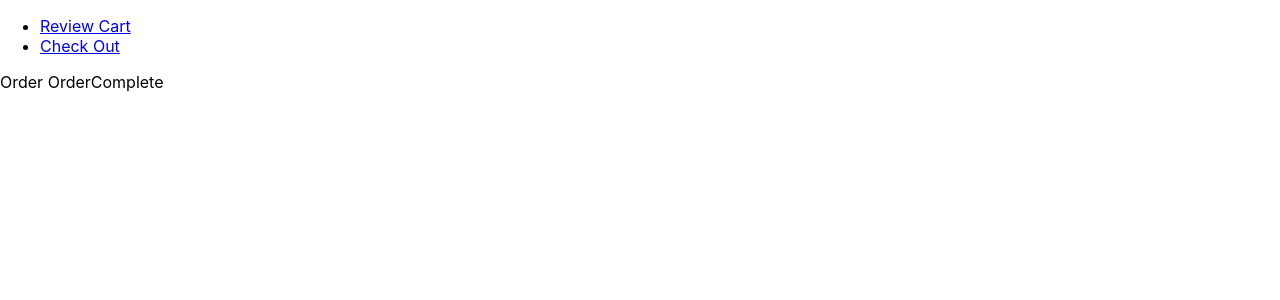
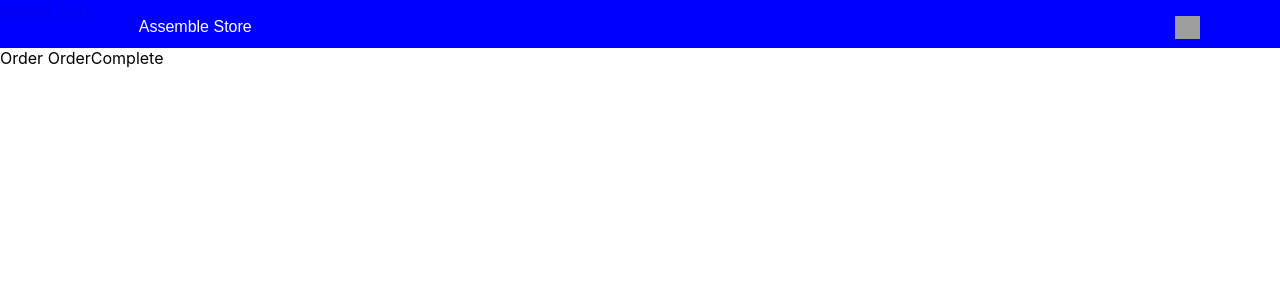
Before and after one commit to aramsay1026/checkout-app-public, a React (Create React App) app: page /order-complete in a window 1280 px wide. Shown: the top 300 px of the page. Built offline with nearby package versions, Linux system fonts and the light colour scheme; grey boxes are pictures that could not be loaded.

Commit message:
Creating Nav

```diff
--- a/src/App.js
+++ b/src/App.js
@@ -1,4 +1,5 @@
 import React from "react";
+import styled from 'styled-components';
 import CheckOut from './routes/CheckOut.js';
 import OrderComplete from './routes/OrderComplete.js';
 import ReviewCart from './routes/ReviewCart.js';
@@ -10,20 +11,42 @@ import {
   Link
 } from "react-router-dom";
 
+const NavBar = styled.nav`
+  display: block;
+  width: 100%;
+  height: 3em;
+  background: blue;
+`;
+
+const NavTitle = styled.span`
+  color: white;
+  font-family: Arial, Helvetic, sans-serif;
+  font-size: 1em;
+  position: relative;
+  top: 1em;
+  left: 3em;
+`;
+
+const CheckOutIcon = styled.i`
+  display: inline-block;
+  background-image: url("cart.svg");
+  width: 25px;
+  height: 23px;
+  position: absolute;
+  top: 1em;
+  right: 5em;
+`;
+
 export default function App() {
   return (
     <Router>
       <div>
-        <nav>
-          <ul>
-            <li>
-              <Link to="/">Review Cart </Link>
-            </li>
-            <li>
-              <Link to="/check-out">Check Out</Link>
-            </li>
-          </ul>
-        </nav>
+        <NavBar>
+          <Link to="/">Review Cart
+          <NavTitle>Assemble Store</NavTitle>
+          </Link>
+          <Link to="/check-out"> <CheckOutIcon></CheckOutIcon></Link>
+        </NavBar>
 
         {/* A <Switch> looks through its children <Route>s and
             renders the first one that matches the current URL. */}
--- a/src/routes/CheckOut.js
+++ b/src/routes/CheckOut.js
@@ -1,4 +1,5 @@
 import React from "react";
+import styled from 'styled-components'
 
 export default function CheckOut() {
     return (
--- a/src/routes/OrderComplete.js
+++ b/src/routes/OrderComplete.js
@@ -1,4 +1,5 @@
 import React from "react";
+import styled from 'styled-components'
 
 export default function OrderComplete() {
     return (
--- a/src/routes/ReviewCart.js
+++ b/src/routes/ReviewCart.js
@@ -1,9 +1,10 @@
 import React from "react";
+import styled from 'styled-components'
 
 export default function ReviewCart() {
     return (
         <div>
-            Review Your Cart Yo
+
         </div>
     );
 }
```
